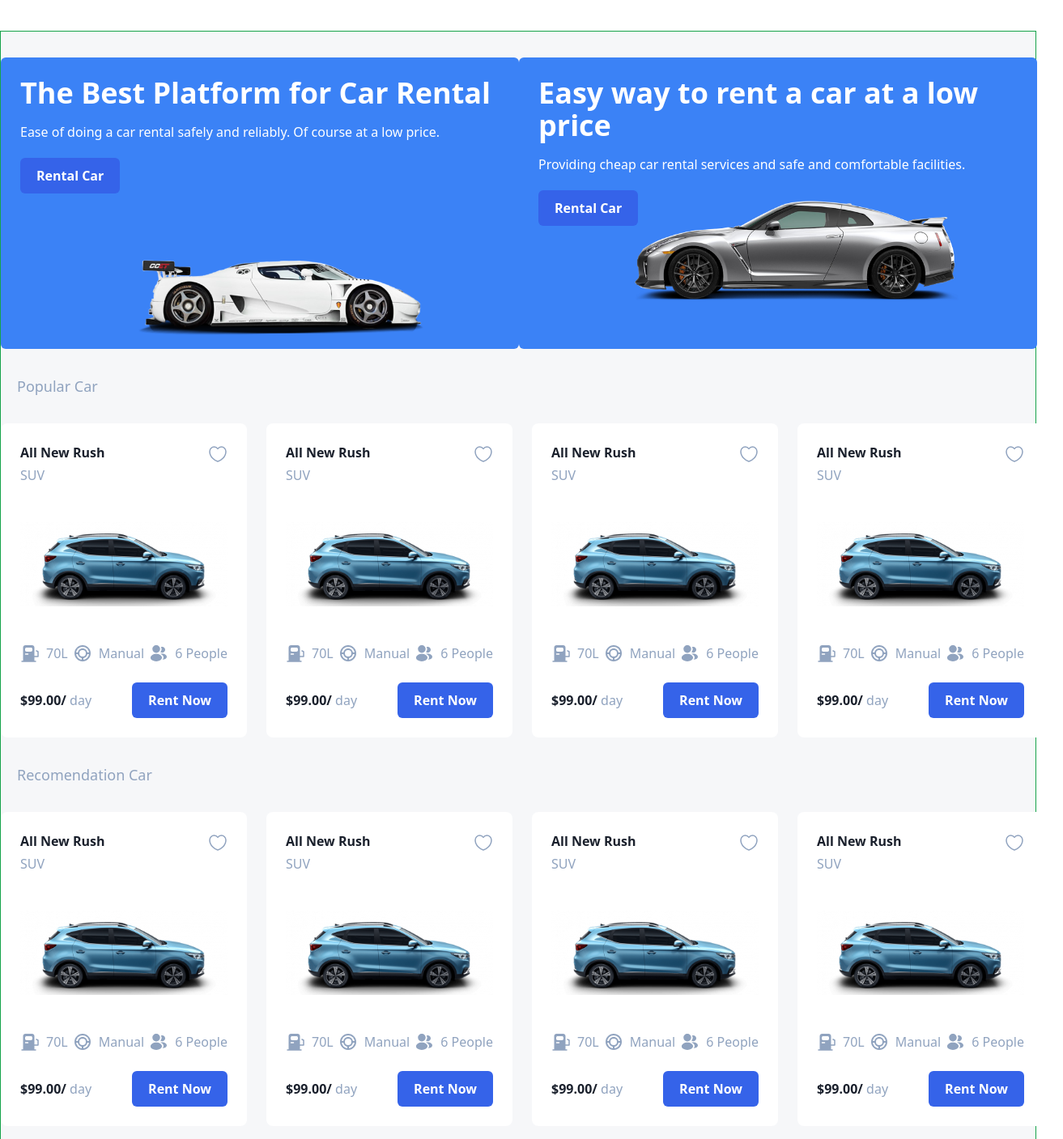
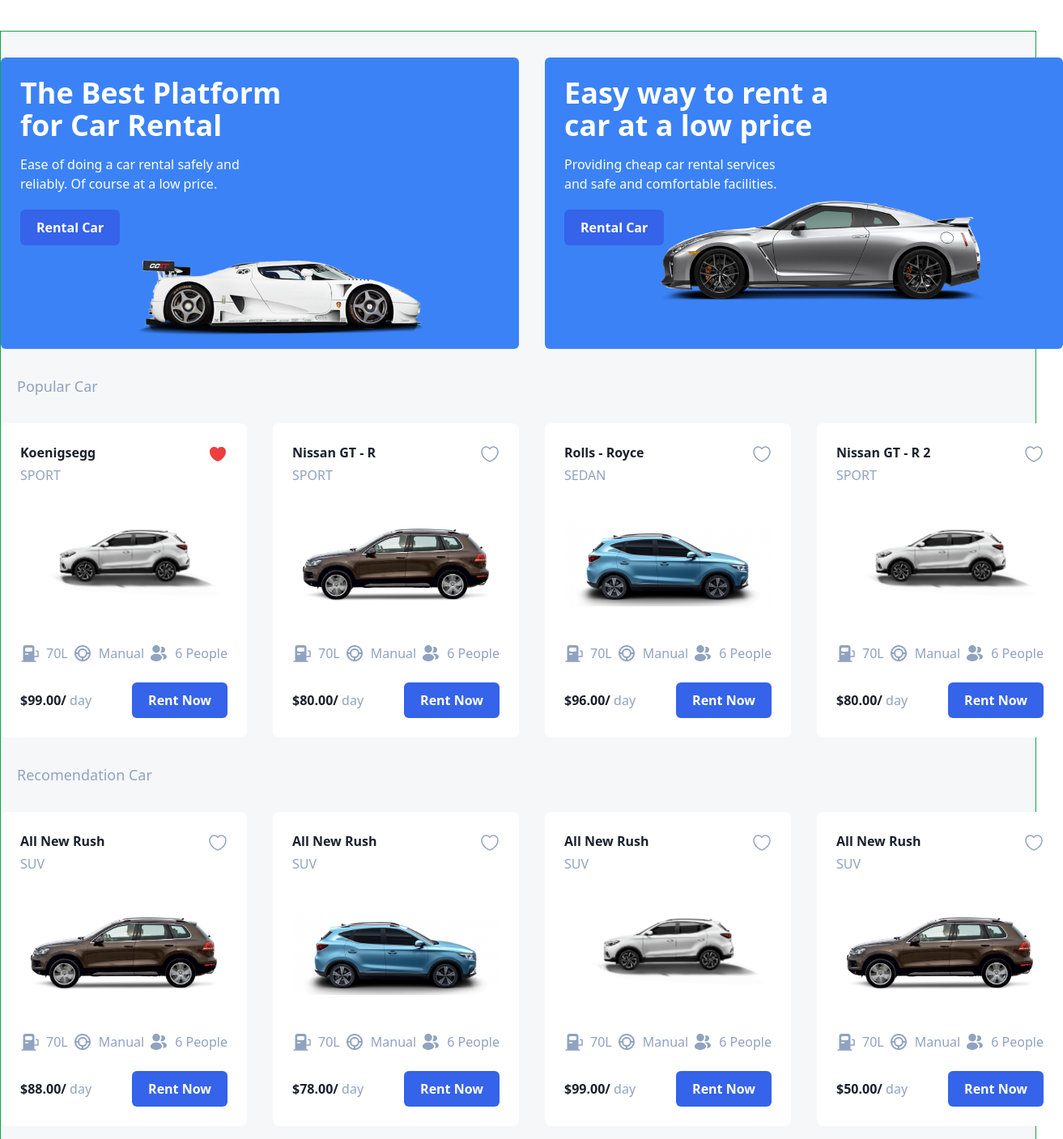
Before and after one commit to redanefzi/carapp, a Nuxt app: page / in a window 1280 px wide. Shown: the part 368-1775 px from the top of the page at 81% size, 1313 px wide, since content can reach past the window. Built offline with nearby package versions, Linux system fonts and the light colour scheme.

Commit message:
feat: like

```diff
--- a/components/Ad.vue
+++ b/components/Ad.vue
@@ -1,7 +1,9 @@
 <template>
-    <article class="rounded-md w-[640px] h-[360px] bg-blue-500 p-6 relative">
-        <h1 class="text-white font-semibold text-4xl break-words mb-4">{{ props.title }}</h1>
-        <p class="text-white">{{ props.description }}</p>
+    <article class="rounded-md ms:w-[327px] ms:h-[232px] md:w-[327px] md:h-[232px] xl:w-[640px] xl:h-[360px] bg-blue-500 p-6 relative">
+        <div class=" mr-64">
+            <h1 class="text-white font-semibold text-4xl text-balance mb-4">{{ props.title }}</h1>
+            <p class="text-white text-balance">{{ props.description }}</p>
+        </div>
         <Button class="mt-5">Rental Car</Button>
         <NuxtImg :src="`/images/cars/${props.image}`" width="406px" class="absolute -bottom-5 right-24" />
     </article>
--- a/components/Card/Item.vue
+++ b/components/Card/Item.vue
@@ -3,31 +3,45 @@
         <div class="">
             <div class="">
                 <div class="flex justify-between ">
-                    <div class="text-darker font-bold mb-1">All New Rush</div>
-                    <img src="/images/icons/heart.svg" />
+                    <div class="text-darker font-bold mb-1">{{ car.title }}</div>
+                    <img :src="`/images/icons/${car.liked ? 'liked.svg' : 'heart.svg'}`" class="cursor-pointer"
+                        @click="() => { toggleLike(car.id) }" />
                 </div>
-                    <div class="text-lighter">SUV</div>
-
+                <div class="text-lighter uppercase">{{ car.category }}</div>
             </div>
         </div>
-        <NuxtImg src="/images/cars/1.png" class="m-auto" />
+        <NuxtImg :src="`/images/cars/${+car.id % 3 + 1}.png`" class="my-auto" />
         <div class="flex justify-between mb-6 text-lighter">
             <span class="flex items-center gap-2"><img src="/images/icons/gas-station.svg" />
-                    70L</span><span class="flex items-center gap-2"><img
-                    src="/images/icons/car.svg" />Manual</span><span class="flex items-center gap-2"><img
-                    src="/images/icons/users.svg" />6 People</span>
+                70L</span><span class="flex items-center gap-2"><img src="/images/icons/car.svg" />Manual</span><span
+                class="flex items-center gap-2"><img src="/images/icons/users.svg" />6 People</span>
         </div>
         <div class="flex justify-between items-center">
             <div>
-                <span class="text-darker font-bold text-md">$99.00/</span><span class="text-lighter"> day</span>
+                <span class="text-darker font-bold text-md">${{ car.price }}/</span><span class="text-lighter"> day</span>
             </div>
             <Button>Rent Now </Button>
         </div>
     </li>
 </template>
 
-<script setup>
+<script setup lang="ts">
+import type { Car } from '~/types';
+import { useCarsStore } from "../../stores/cars";
 
+const carsStore = useCarsStore();
+
+const toggleLike = (id: string) => {
+    carsStore.toggleLike(id)
+}
+
+
+const props = defineProps({
+    car: {
+        type: Object as PropType<Car>,
+        required: true,
+    },
+});
 </script>
 
 <style lang="scss" scoped></style>
--- a/components/Card/List.vue
+++ b/components/Card/List.vue
@@ -1,13 +1,14 @@
 <template>
-    <ul class="rounded-lg  gap-8 grid grid-cols-1 sm:grid-cols-2 lg:grid-cols-4 pt-5">
-        <CardItem v-for="item in items" :key="item.id" />
+    <ul class="rounded-lg  gap-8 grid grid-cols-1 sm:grid-cols-2 md:grid-cols-2 lg:grid-cols-4 pt-5">
+        <CardItem v-for="item in items" :key="item.id" :car="item" />
     </ul>
 </template>
 
 <script setup lang="ts">
-const props = defineProps({
+import type { Car } from '~/types';
+defineProps({
     items: {
-        type: Array as PropType<{ id: string }[]>,
+        type: Array as PropType<Car[]>,
         default: [],
     },
 });
--- a/nuxt.config.ts
+++ b/nuxt.config.ts
@@ -1,5 +1,11 @@
 // https://nuxt.com/docs/api/configuration/nuxt-config
 export default defineNuxtConfig({
   devtools: { enabled: true },
-  modules: ["@nuxtjs/tailwindcss", "@nuxt/image"]
-})
+  modules: ["@nuxtjs/tailwindcss", "@nuxt/image", "@pinia/nuxt"],
+  pinia: {
+    storesDirs: ["./stores/**"],
+  },
+  imports: {
+    dirs: ["./stores"],
+  },
+});
--- a/package.json
+++ b/package.json
@@ -16,6 +16,8 @@
     "vue-router": "^4.2.5"
   },
   "dependencies": {
-    "@nuxtjs/tailwindcss": "^6.11.2"
+    "@nuxtjs/tailwindcss": "^6.11.2",
+    "@pinia/nuxt": "^0.5.1",
+    "pinia": "^2.1.7"
   }
 }
--- a/pages/index.vue
+++ b/pages/index.vue
@@ -1,8 +1,10 @@
 <template>
     <div class="flex flex-col  mx-auto">
-        <article class="flex justify-between mt-8">
-            <Ad title="The Best Platform for Car Rental" description="Ease of doing a car rental safely and reliably. Of course at a low price." image="ad1.png"/>
-            <Ad title="Easy way to rent a car at a low price" description="Providing cheap car rental services and safe and comfortable facilities." image="ad2.png"/>
+        <article class="flex justify-between mt-8 gap-8 flex-col xl:flex-row md:flex-row">
+            <Ad title="The Best Platform for Car Rental"
+                description="Ease of doing a car rental safely and reliably. Of course at a low price." image="ad1.png" />
+            <Ad title="Easy way to rent a car at a low price"
+                description="Providing cheap car rental services and safe and comfortable facilities." image="ad2.png" />
         </article>
         <h3 class="mt-5 text-lighter text-lg px-5 py-3">Popular Car</h3>
         <CardList :items="popular" />
@@ -13,10 +15,11 @@
 </template>
 
 <script setup lang="ts">
-const popular: { id: string }[] = [{ id: "1" },{ id: "2" },{ id: "3" },{ id: "4" },]
-const recomended: { id: string }[] = [{ id: "1" },{ id: "2" },{ id: "3" },{ id: "4" },{ id: "5" },{ id: "6" },{ id: "7" },{ id: "8" },]
+import { useCarsStore } from "../stores/cars";
+
+const carsStore = useCarsStore();
+const {popularCars: popular, recomendedCars: recomended} = storeToRefs(carsStore)
+
 </script>
 
-<style scoped>
-
-</style>
+<style scoped></style>
--- /dev/null
+++ b/stores/cars.ts
@@ -0,0 +1,94 @@
+import { defineStore } from "pinia";
+import type { Car } from "~/types";
+
+// export const  = defineStore('cars', () => {
+
+export const useCarsStore = defineStore("cars", () => {
+  const likedCars = ref<Car[]>([]);
+  const popularCars = ref<Car[]>([
+    {
+      id: "1",
+      title: "Koenigsegg",
+      price: "99.00",
+      category: "sport",
+      liked: true,
+    },
+    {
+      id: "2",
+      title: "Nissan GT - R",
+      price: "80.00",
+      category: "sport",
+      liked: false,
+    },
+    {
+      id: "3",
+      title: "Rolls - Royce",
+      price: "96.00",
+      category: "sedan",
+      liked: false,
+    },
+    {
+      id: "4",
+      title: "Nissan GT - R 2",
+      price: "80.00",
+      category: "sport",
+      liked: false,
+    },
+  ]);
+
+  const recomendedCars = ref<Car[]>([
+    {
+      id: "5",
+      title: "All New Rush",
+      price: "88.00",
+      category: "suv",
+      liked: false,
+    },
+    {
+      id: "6",
+      title: "All New Rush",
+      price: "78.00",
+      category: "suv",
+      liked: false,
+    },
+    {
+      id: "7",
+      title: "All New Rush",
+      price: "99.00",
+      category: "suv",
+      liked: false,
+    },
+    {
+      id: "8",
+      title: "All New Rush",
+      price: "50.00",
+      category: "suv",
+      liked: false,
+    },
+  ]);
+
+  function toggleLike(id: string) {
+    console.log(popularCars.value.map(a => ({ id: a.id, liked: a.liked})));
+
+    popularCars.value = popularCars.value.map((c) =>
+      c.id === id ? { ...c, liked: !c.liked } : c
+    );
+
+    recomendedCars.value = recomendedCars.value.map((c) =>
+      c.id === id ? { ...c, liked: !c.liked } : c
+    );
+
+    // const liked: Car | undefined = likedCars.value.find((c) => c.id === id);
+    // if (liked === undefined) {
+    //   likedCars.value = likedCars.value.filter((c) => c.id !== id);
+    // } else {
+    //   likedCars.value.push(liked);
+    // }
+  }
+
+  return {
+    popularCars,
+    recomendedCars,
+    toggleLike,
+  };
+});
--- /dev/null
+++ b/types.ts
@@ -0,0 +1,7 @@
+export interface Car {
+  id: string;
+  title: string;
+  price: string;
+  category: string;
+  liked: boolean;
+}
```
Also changed, not shown: public/images/icons/liked.svg (added), 1 other file (tests, documents, lock files or other folders).
